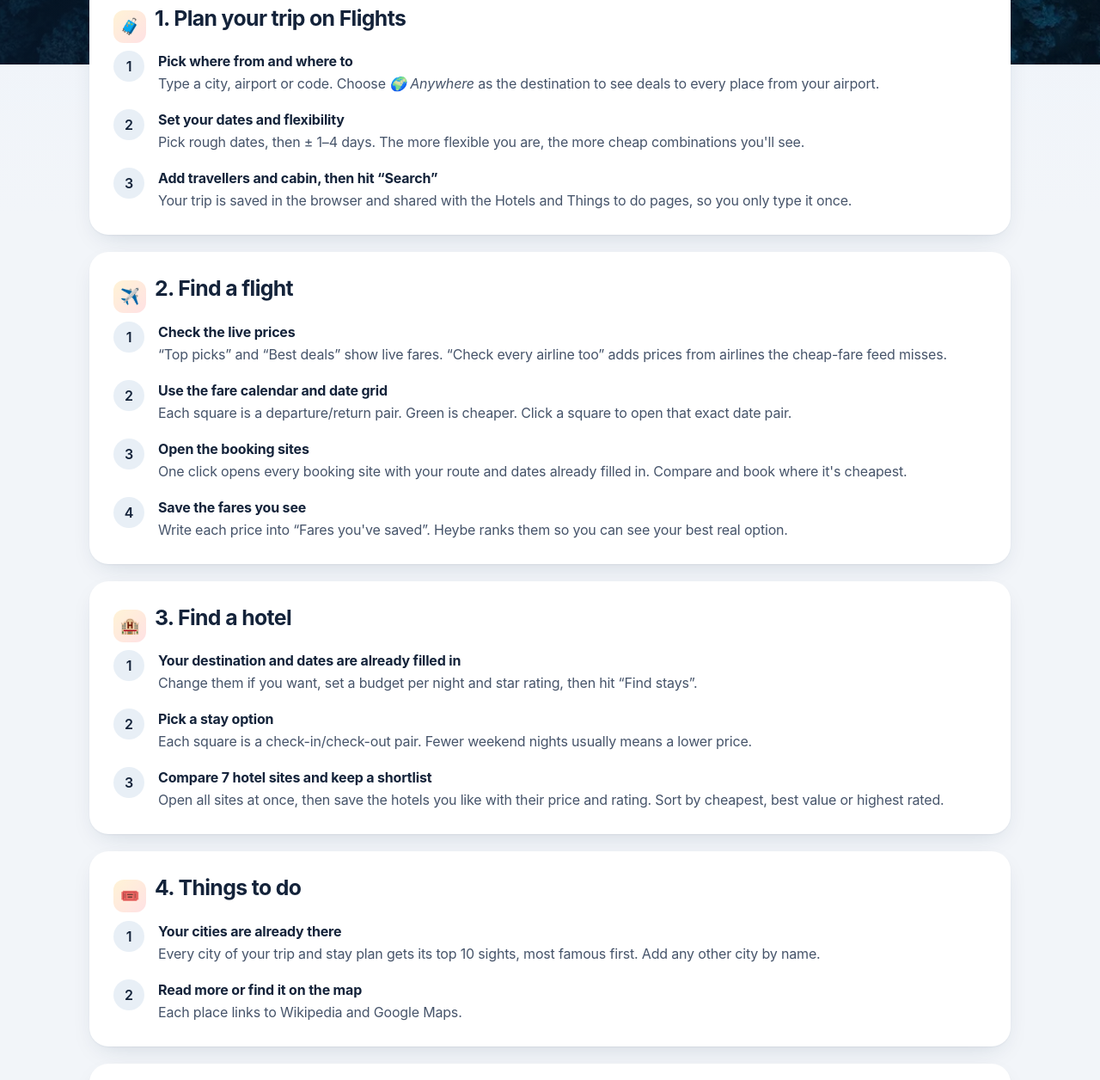
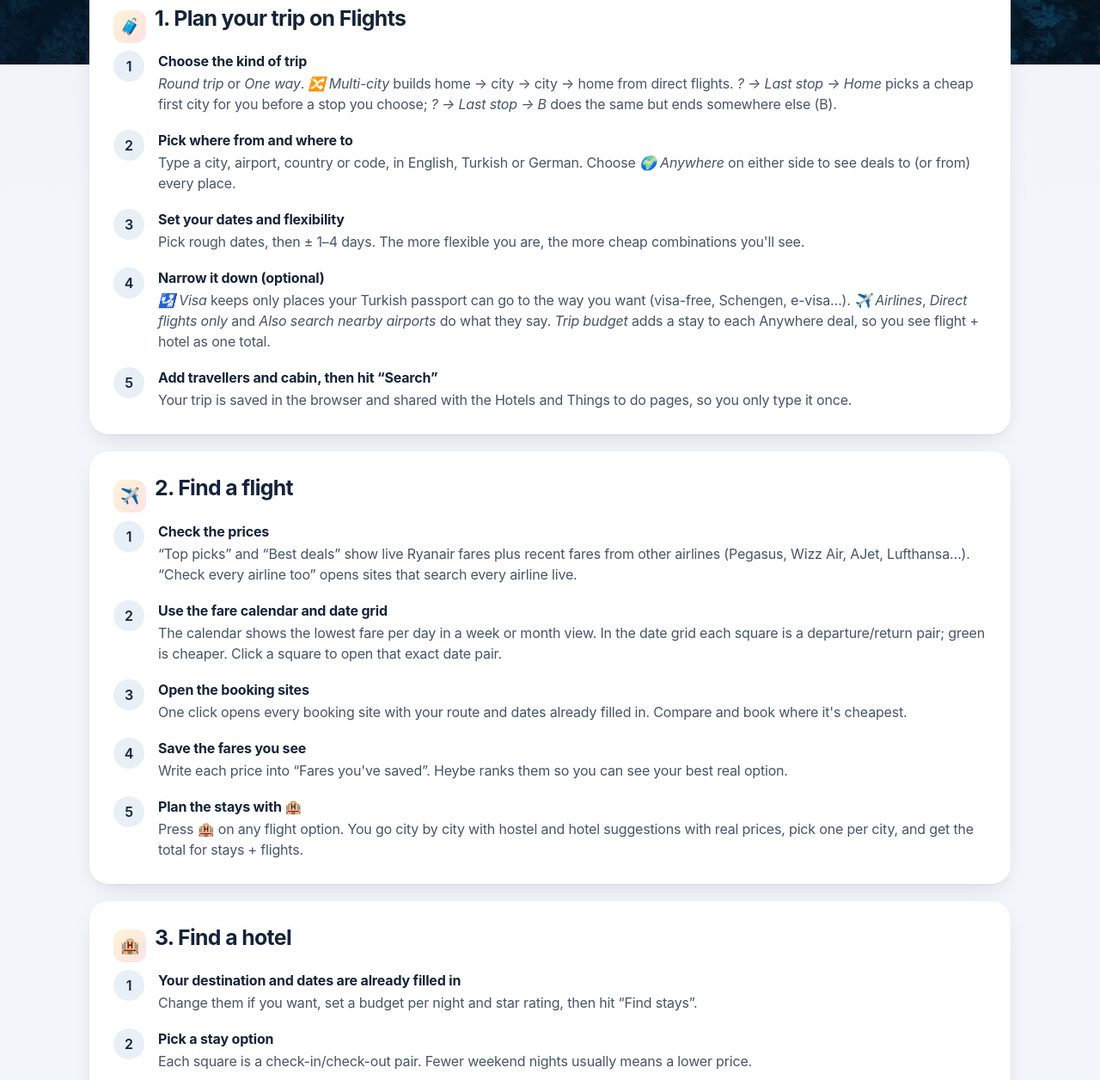
Before and after one commit to okanzka/holi, a website: page help.html in a window 1280 px wide. Shown: the part 650-1906 px from the top of the page at 86% size. Drawn offline with Linux system fonts and the light colour scheme.

Commit message:
Update the How to use page for the current features
Co-Authored-By: Claude Opus 5.5 <noreply@anthropic.com>

```diff
--- a/help.html
+++ b/help.html
@@ -37,8 +37,10 @@
   <section class="card">
     <h2><span class="ico">🧳</span>1. Plan your trip on Flights</h2>
     <ol class="howto">
-      <li><b>Pick where from and where to</b><p>Type a city, airport or code. Choose <i>🌍 Anywhere</i> as the destination to see deals to every place from your airport.</p></li>
+      <li><b>Choose the kind of trip</b><p><i>Round trip</i> or <i>One way</i>. <i>🔀 Multi-city</i> builds home → city → city → home from direct flights. <i>? → Last stop → Home</i> picks a cheap first city for you before a stop you choose; <i>? → Last stop → B</i> does the same but ends somewhere else (B).</p></li>
+      <li><b>Pick where from and where to</b><p>Type a city, airport, country or code, in English, Turkish or German. Choose <i>🌍 Anywhere</i> on either side to see deals to (or from) every place.</p></li>
       <li><b>Set your dates and flexibility</b><p>Pick rough dates, then ± 1–4 days. The more flexible you are, the more cheap combinations you'll see.</p></li>
+      <li><b>Narrow it down (optional)</b><p><i>🛂 Visa</i> keeps only places your Turkish passport can go to the way you want (visa-free, Schengen, e-visa…). <i>✈️ Airlines</i>, <i>Direct flights only</i> and <i>Also search nearby airports</i> do what they say. <i>Trip budget</i> adds a stay to each Anywhere deal, so you see flight + hotel as one total.</p></li>
       <li><b>Add travellers and cabin, then hit “Search”</b><p>Your trip is saved in the browser and shared with the Hotels and Things to do pages, so you only type it once.</p></li>
     </ol>
   </section>
@@ -46,10 +48,11 @@
   <section class="card">
     <h2><span class="ico">✈️</span>2. Find a flight</h2>
     <ol class="howto">
-      <li><b>Check the live prices</b><p>“Top picks” and “Best deals” show live fares. “Check every airline too” adds prices from airlines the cheap-fare feed misses.</p></li>
-      <li><b>Use the fare calendar and date grid</b><p>Each square is a departure/return pair. Green is cheaper. Click a square to open that exact date pair.</p></li>
+      <li><b>Check the prices</b><p>“Top picks” and “Best deals” show live Ryanair fares plus recent fares from other airlines (Pegasus, Wizz Air, AJet, Lufthansa…). “Check every airline too” opens sites that search every airline live.</p></li>
+      <li><b>Use the fare calendar and date grid</b><p>The calendar shows the lowest fare per day in a week or month view. In the date grid each square is a departure/return pair; green is cheaper. Click a square to open that exact date pair.</p></li>
       <li><b>Open the booking sites</b><p>One click opens every booking site with your route and dates already filled in. Compare and book where it's cheapest.</p></li>
       <li><b>Save the fares you see</b><p>Write each price into “Fares you've saved”. Heybe ranks them so you can see your best real option.</p></li>
+      <li><b>Plan the stays with 🏨</b><p>Press 🏨 on any flight option. You go city by city with hostel and hotel suggestions with real prices, pick one per city, and get the total for stays + flights.</p></li>
     </ol>
   </section>
 
@@ -66,7 +69,7 @@
     <h2><span class="ico">🎟️</span>4. Things to do</h2>
     <ol class="howto">
       <li><b>Your cities are already there</b><p>Every city of your trip and stay plan gets its top 10 sights, most famous first. Add any other city by name.</p></li>
-      <li><b>Read more or find it on the map</b><p>Each place links to Wikipedia and Google Maps.</p></li>
+      <li><b>Read more or find it on the map</b><p>Each place links to Wikipedia and Google Maps, and every city has a travel guide link.</p></li>
     </ol>
   </section>
 
@@ -77,6 +80,8 @@
       <div class="tip"><span class="e">🔁</span><b>Prices change</b><p>Live prices are a guide. Always check the final price on the booking site before you pay.</p></div>
       <div class="tip"><span class="e">🗓️</span><b>Mid-week is cheaper</b><p>Tuesday and Wednesday flights are often the cheapest. Try them in the date grid.</p></div>
       <div class="tip"><span class="e">🏷️</span><b>Start over anytime</b><p>Go back to Flights and change your trip. Every page updates to match.</p></div>
+      <div class="tip"><span class="e">📱</span><b>On your phone</b><p>The menu shows icons: ✈️ Flights, 🏨 Hotels, 🎟️ Things to do, 🧭 this guide. The sun/moon button switches dark mode.</p></div>
+      <div class="tip"><span class="e">🛂</span><b>Check visa rules</b><p>The visa list is for Turkish passports as of Nov 2026. Rules change, so confirm with the embassy before you travel.</p></div>
     </div>
   </section>
 
```
